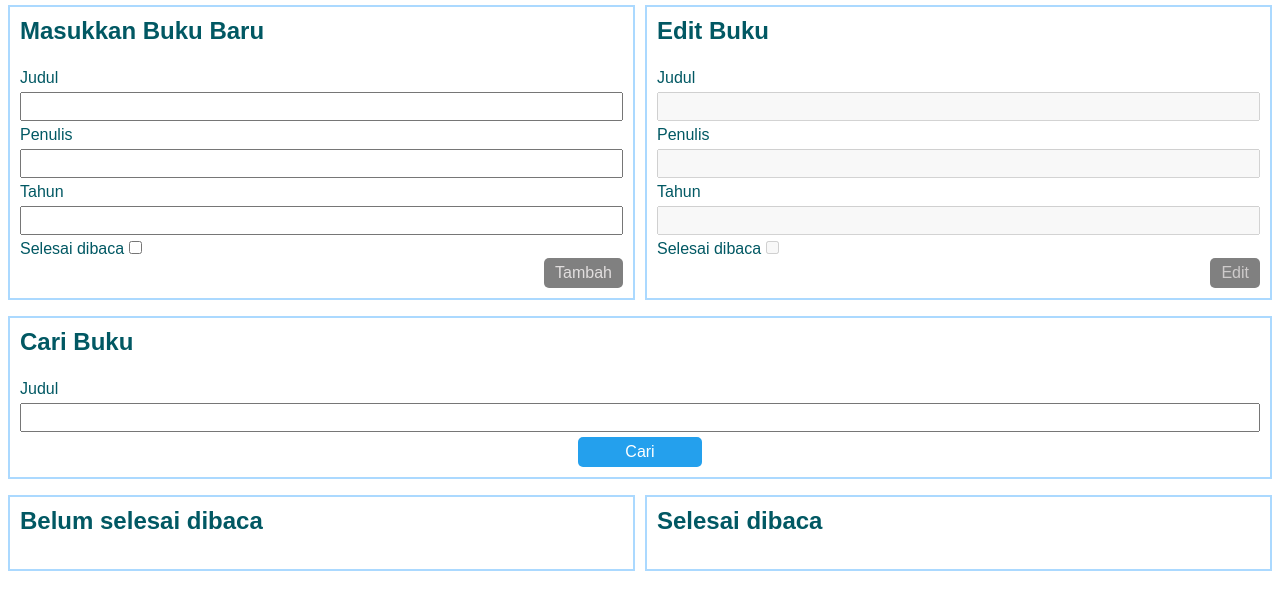
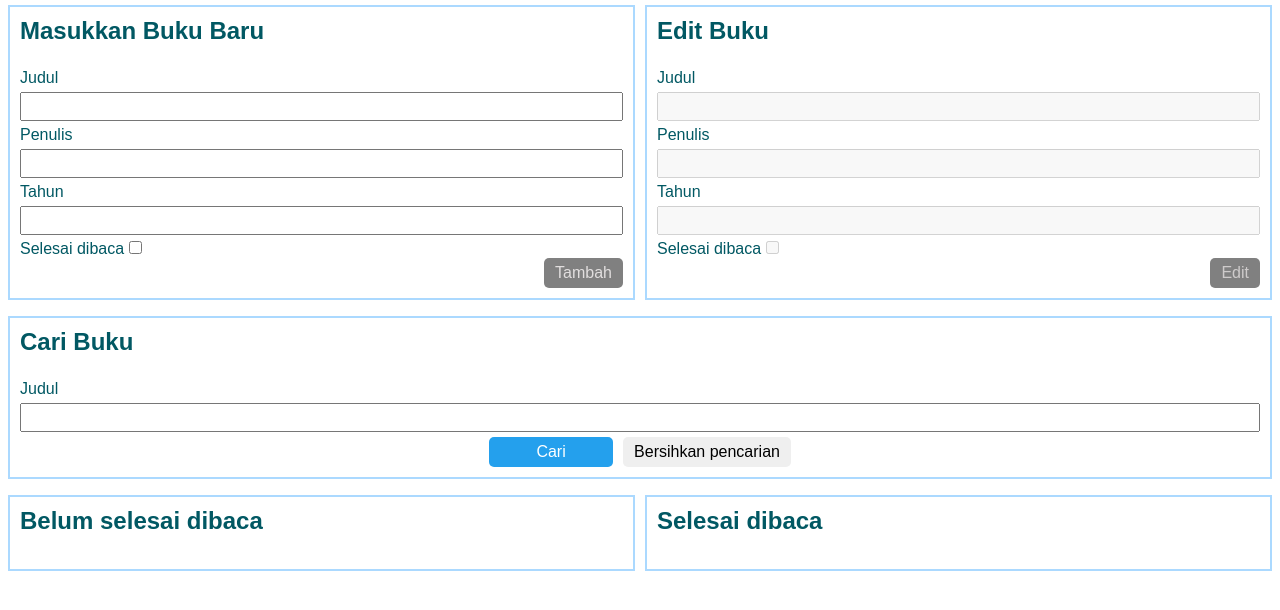
Before and after one commit to AliAbuSalam/book-database-dicoding, a plain HTML site: page index.html in a window 1280 px wide. Shown: the part 70-680 px from the top of the page. Drawn offline with Linux system fonts and the light colour scheme; files whose address does not match are found by name.

Commit message:
Add clear search button

```diff
--- a/assets/styles/style.css
+++ b/assets/styles/style.css
@@ -106,13 +106,22 @@ fieldset {
   background-color: white;
   color: #24A0ED;
   border: 1px solid #24A0ED;
+}
 
+#clear {
+  float: none;
+}
+
+#clear:hover {
+  background-color: white;
+  border: 1px solid grey;
 }
 
 .searchDiv {
   display: flex;
-  flex-direction: column;
-  align-items: center;
+  flex-direction: row;
+  justify-content: center;
+  gap: 10px;
 }
 
 .bookItem {
--- a/index.html
+++ b/index.html
@@ -50,6 +50,7 @@
           <input type="text" id="judulSearchInput">
           <div class="searchDiv">
             <button class="actionButton" id="cari" type="submit">Cari</button>
+            <button class="actionButton" id="clear" type="button">Bersihkan pencarian</button>
           </div>
         </form>
       </div>
```
